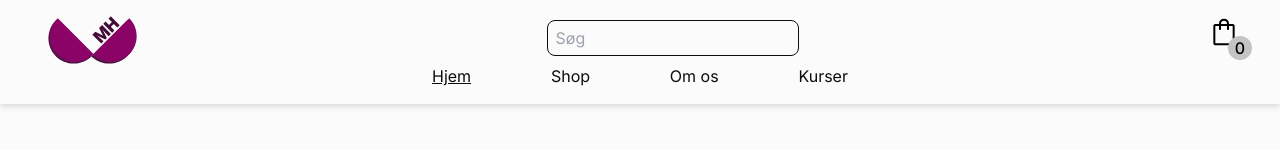
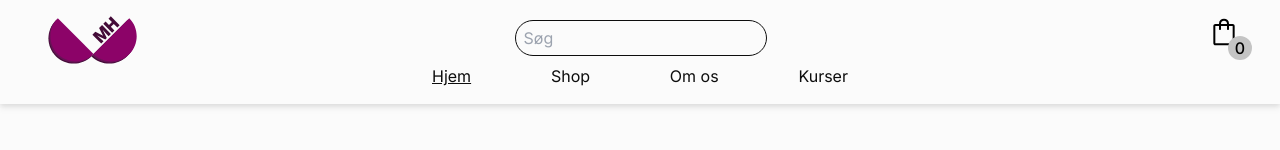
Before and after one commit to StinePS/mhbhstof, a Next.js app: page / in a window 1280 px wide. Shown: the top 150 px of the page. Built offline with nearby package versions, Linux system fonts and the light colour scheme.

Commit message:
Added styling for search field

```diff
--- a/components/Nav/NavDesktop.tsx
+++ b/components/Nav/NavDesktop.tsx
@@ -5,6 +5,7 @@ import IconCart from "../icons/IconCart";
 import IconLogo from "../icons/IconLogo";
 import Link from "next/link";
 import { useCart } from "../../hooks/useCart";
+import IconSearch from "../icons/IconSearch";
 
 type Props = {
   menuItems: MenuItem[];
@@ -22,15 +23,31 @@ export default function NavDesktop({ menuItems }: Props) {
             <IconLogo className="ml-8 h-12 2xl:ml-20" />
           </a>
         </Link>
-        <div>
-          <input id="search" type="search" placeholder="Søg" />
+
+        <div className="mr-16">
+          <form action="">
+            <input
+              type="text"
+              placeholder="Søg"
+              name="search"
+              className="rounded-full"
+            />
+            {/* <button
+              className="absolute top-4 h-9 w-9 rounded-full bg-purple text-white"
+              type="submit"
+              aria-label="search"
+            >
+              <IconSearch className="h-7 w-7" />
+            </button> */}
+          </form>
         </div>
+
         <Link href="/kurv">
           <a aria-label="kurv">
-            <IconCart className="mr-6 h-8  w-8 2xl:mr-20" />
+            <IconCart className="mr-6 h-8 w-8 2xl:mr-20" />
             <div
               className={
-                "pointer-events-none absolute top-9 right-7 flex h-6 w-6 justify-center rounded-full bg-grey text-base font-medium"
+                "pointer-events-none absolute flex h-6 w-6 justify-center rounded-full bg-grey text-base font-medium lg:top-9 lg:right-7 2xl:right-20"
               }
             >
               {totalItems}
--- a/components/Nav/NavMobile.tsx
+++ b/components/Nav/NavMobile.tsx
@@ -16,7 +16,8 @@ export default function NavMobile({ menuItems }: Props) {
   const [activeMenu, setActiveMenu] = useState<MenuItem | undefined>(undefined);
   const { totalItems } = useCart();
   return (
-    <div className="flex w-full justify-between lg:hidden">
+    <div className="lg:hidden">
+      <div className="flex w-full justify-between">
         <Popover className="relative">
           <Popover.Button
             className={`
@@ -52,5 +53,23 @@ export default function NavMobile({ menuItems }: Props) {
           </Link>
         </div>
       </div>
+      <div className="mt-2 flex justify-center">
+        <form className="mx-4" action="">
+          <input
+            type="text"
+            placeholder="Søg"
+            name="search"
+            className="h-6 w-screen rounded-full md:w-max"
+          />
+          {/* <button
+              className="absolute top-4 h-9 w-9 rounded-full bg-purple text-white"
+              type="submit"
+              aria-label="search"
+            >
+              <IconSearch className="h-7 w-7" />
+            </button> */}
+        </form>
+      </div>
+    </div>
   );
 }
```
Lines whose indentation alone changed are shown as unchanged.
